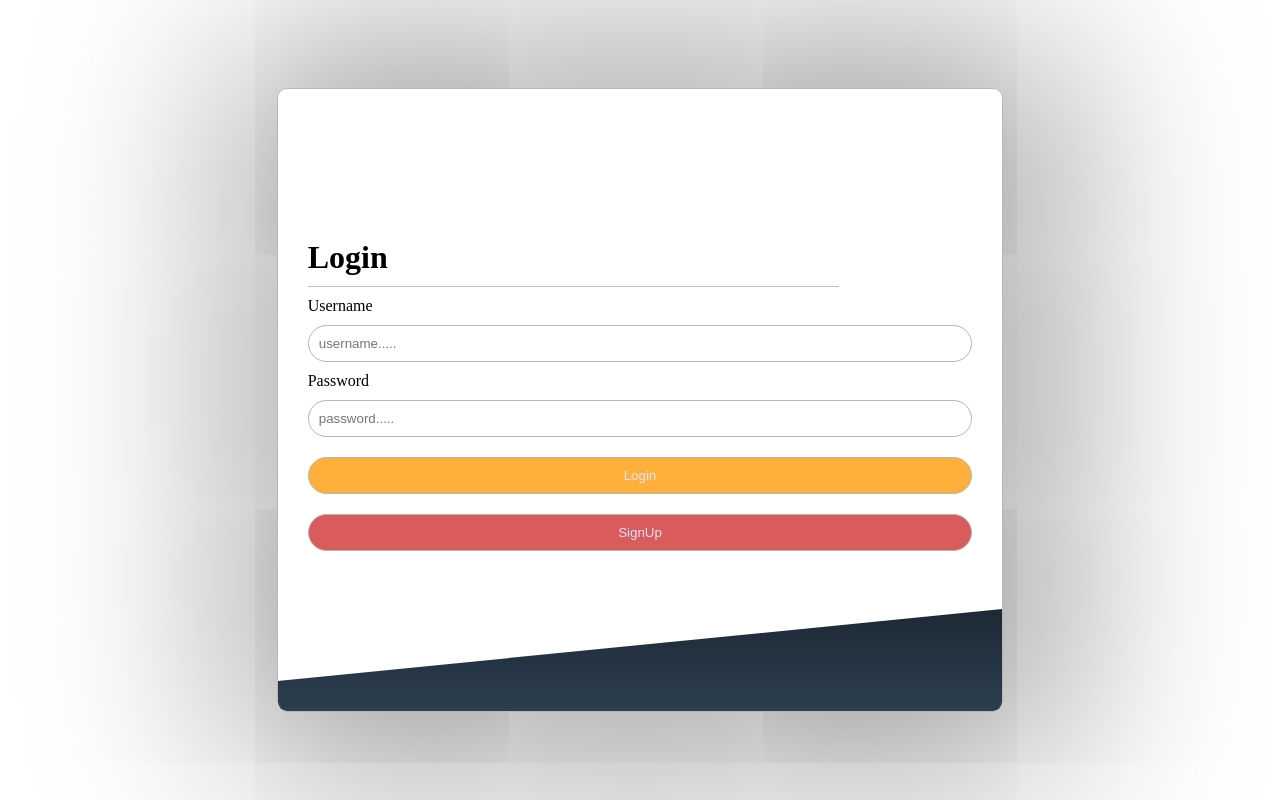
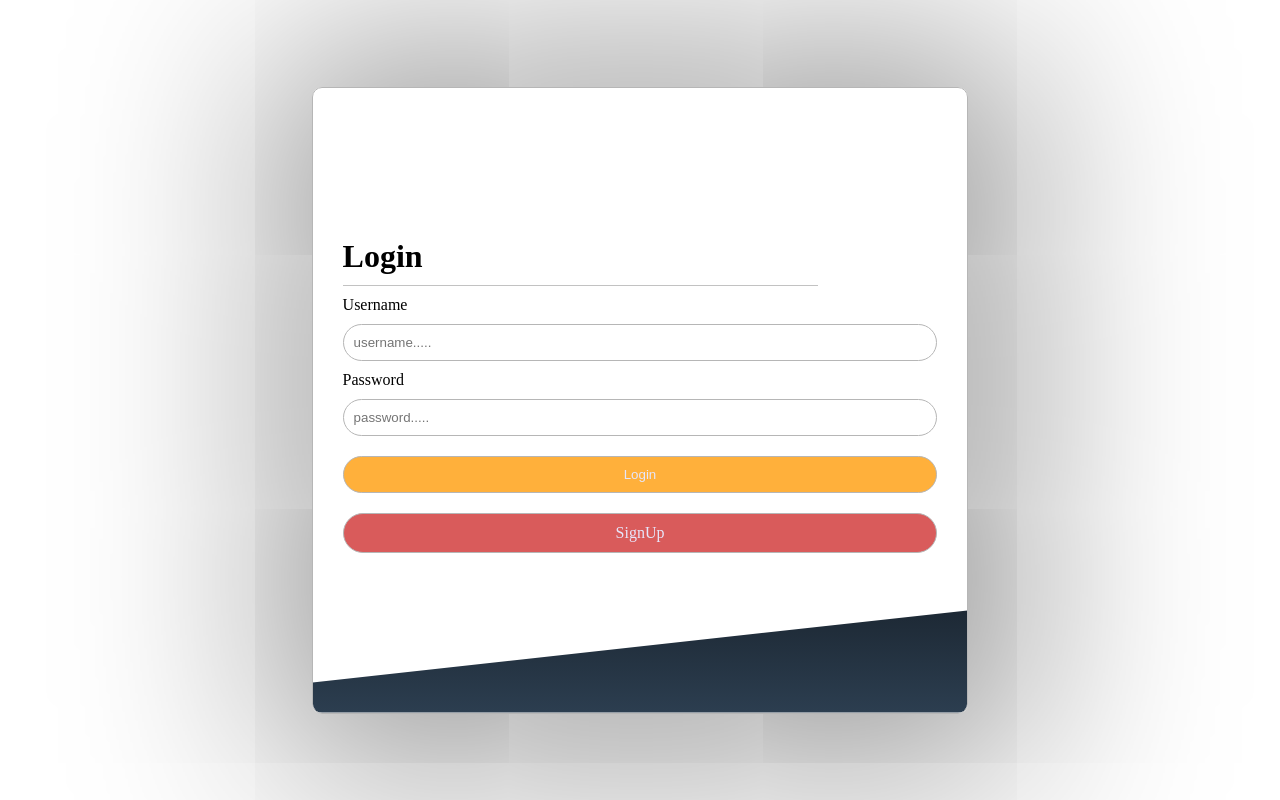
Before and after one commit to sourenaKhanzadeh/iShare, a Flask app: page / in a window 1280 px wide. Run offline with Flask 2, Linux system fonts and the light colour scheme; some libraries are stand-ins or nearby versions.

Commit message:
login/SignUp Created

```diff
--- a/app.py
+++ b/app.py
@@ -1,21 +1,11 @@
-from flask import Flask, render_template, request
-
+from flask import render_template, request
+from flask import Flask
 
 app = Flask(__name__)
 # app.debug = True
 
-@app.route("/", methods=['Get'])
-def landing():
-    """
-    """
-    return render_template('./pages/landingpage.html')
-
-@app.route("/", methods=['Post'])
-def login():
-    """
-    """
-    return '' + request.form['username'] + '\n'
-
+# import all routers
+from views import *
 
 if __name__ == '__main__':
     app.run(debug=True)
--- a/static/css/styleA.css
+++ b/static/css/styleA.css
@@ -7,7 +7,7 @@ body, html {
   height: 100%; }
 
 /* DEFAULT INPUT */
-input {
+input, button {
   border: 1px solid black;
   background-color: transparent; }
 
@@ -18,8 +18,21 @@ hr {
   border-bottom: 1px solid #c2c2c2;
   width: 80%; }
 
+/* DEFAULT BUTTON */
+button {
+  background-color: red; }
+
+/* DEFAULT a */
+a {
+  text-decoration: none;
+  color: inherit; }
+
 /* LANDING PAGE STARTS HERE */
 .landing {
+  /*
+  flex objects and
+  center it
+  */
   display: flex;
   width: 100%;
   height: 100%;
@@ -32,25 +45,29 @@ hr {
     align-self: center;
     align-content: center;
     box-shadow: 10px 10px 200px 55px #a0a0a0; }
-    .landing form label, .landing form input {
+    .landing form label, .landing form input, .landing form .sign {
       width: 100%;
       margin: 10px 0; }
-      .landing form label[type='submit'], .landing form label[type='button'], .landing form input[type='submit'], .landing form input[type='button'] {
-        cursor: pointer; }
-      .landing form label[type='submit'], .landing form input[type='submit'] {
-        color: lavender;
-        background-color: #FFB03B; }
-        .landing form label[type='submit']:hover, .landing form input[type='submit']:hover {
-          background-color: #FD7400; }
-      .landing form label[type='button'], .landing form input[type='button'] {
-        color: lavender;
-        background-color: #D95B5B; }
-        .landing form label[type='button']:hover, .landing form input[type='button']:hover {
-          background-color: #F2385A; }
     .landing form input {
       border: 1px solid #b6b6b6;
       padding: 10px;
       border-radius: 20px; }
+      .landing form input[type='submit'] {
+        cursor: pointer;
+        color: lavender;
+        background-color: #FFB03B; }
+        .landing form input[type='submit']:hover {
+          background-color: #FD7400; }
+    .landing form .sign {
+      border: 1px solid #b6b6b6;
+      padding: 10px;
+      border-radius: 20px;
+      color: lavender;
+      cursor: pointer;
+      text-align: center;
+      background-color: #D95B5B; }
+      .landing form .sign:hover {
+        background-color: #F2385A; }
     .landing form .clip {
       position: absolute;
       bottom: 0;
--- a/static/sass/defaults.scss
+++ b/static/sass/defaults.scss
@@ -11,7 +11,7 @@ body, html{
 }
 
 /* DEFAULT INPUT */
-input{
+input, button{
   border: 1px solid black;
   background-color: transparent;
 }
@@ -22,3 +22,14 @@ hr {
   border-bottom: 1px solid color('hr');
   width: 80%;
 }
+
+/* DEFAULT BUTTON */
+button{
+  background-color: red;
+}
+
+/* DEFAULT a */
+a{
+  text-decoration: none;
+  color: inherit;
+}
--- a/static/sass/mixins.scss
+++ b/static/sass/mixins.scss
@@ -1,4 +1,8 @@
 @mixin flexCenter{
+  /*
+  flex objects and
+  center it
+  */
   display: flex;
   width: 100%;
   height: 100%;
--- a/static/sass/styleA.scss
+++ b/static/sass/styleA.scss
@@ -6,6 +6,12 @@
 /* LANDING PAGE STARTS HERE */
 .landing{
   @include flexCenter;
+  @mixin land-btn{
+    border: border('default');
+    padding: 10px;
+    border-radius: 20px;
+  }
+
   form{
     position: relative;
     border: border('default');
@@ -15,32 +21,31 @@
     align-self: center;
     align-content: center;
     box-shadow: shadow('default');
-    label, input{
+    label, input, .sign{
       width: 100%;
       margin: 10px 0;
-      &[type='submit'], &[type='button']{
+    }
+    input{
+      @include land-btn;
+      &[type='submit']{
         cursor: pointer;
-      }
-      &[type='submit']{
         color:lavender;
         background-color: color('orange-light');
         &:hover{
           background-color: color('orange-dark');
         }
       }
-      &[type='button']{
-        color: lavender;
+    }
+    .sign{
+        @include land-btn;
+        color:lavender;
+        cursor: pointer;
+        text-align: center;
         background-color: color('pink-gentle');
-        &:hover{
-          background-color: color('pink-hot');
-        }
+      &:hover{
+        background-color: color('pink-hot');
+      }
 
-      }
-    }
-    input{
-      border: border('default');
-      padding: 10px;
-      border-radius: 20px;
     }
     .clip{
       position: absolute;
--- a/templates/pages/landingpage.html
+++ b/templates/pages/landingpage.html
@@ -7,11 +7,24 @@
         <hr>
         <label for="username"> Username</label>
         <input type="text" name="username" placeholder="username.....">
+        {% if sign %}
+        <label for="email">Email</label>
+        <input type="email" name="email" placeholder="email.....">
+        {% endif %}
         <label for="password">Password</label>
         <input type="password" name="password" placeholder="password.....">
+        {% if not sign %}
         <input type="submit" name="login" value="Login">
-        <input type="button" name="signUp" value="SignUp">
+        <div class="sign"><a href="/signUp">SignUp</a></div>
+        {% else %}
+            <input type="submit" name="sign" value="SignUp">
+        {% endif %}
         <div class="clip"></div>
     </form>
 </div>
+<script>
+    $('.sign').on('click', ()=>{
+        window.location = '/signUp';
+    })
+</script>
 {% endblock %}
--- a/templates/template/header.html
+++ b/templates/template/header.html
@@ -3,9 +3,11 @@
 <head>
     <meta charset="UTF-8">
     <title>iShare</title>
-    <!-- FONT AWSOM -->
+    <!-- FONT AWESOME -->
     <link rel="stylesheet" href="https://use.fontawesome.com/releases/v5.8.1/css/all.css" integrity="sha384-50oBUHEmvpQ+1lW4y57PTFmhCaXp0ML5d60M1M7uH2+nqUivzIebhndOJK28anvf" crossorigin="anonymous">
     <link rel="stylesheet" href="{{ url_for('static',filename='css/styleA.css') }}">
+    <!-- JQUERY -->
+    <script src="https://ajax.googleapis.com/ajax/libs/jquery/3.4.0/jquery.min.js"></script>
 
 
 </head>
--- /dev/null
+++ b/views.py
@@ -0,0 +1,15 @@
+from app import app, request, render_template
+
+
+
+
+@app.route("/", methods=['Get'])
+def landing():
+    """
+    """
+    return render_template('pages/landingpage.html', sign=False)
+
+# import the post login
+from myModules.model.login import *
+# import the get signUP
+from myModules.model.signup import *
```
Also changed, not shown: myModules/model/login.py (added, +7 -0 lines), myModules/model/signup.py (added, +11 -0 lines), config.py (added).
